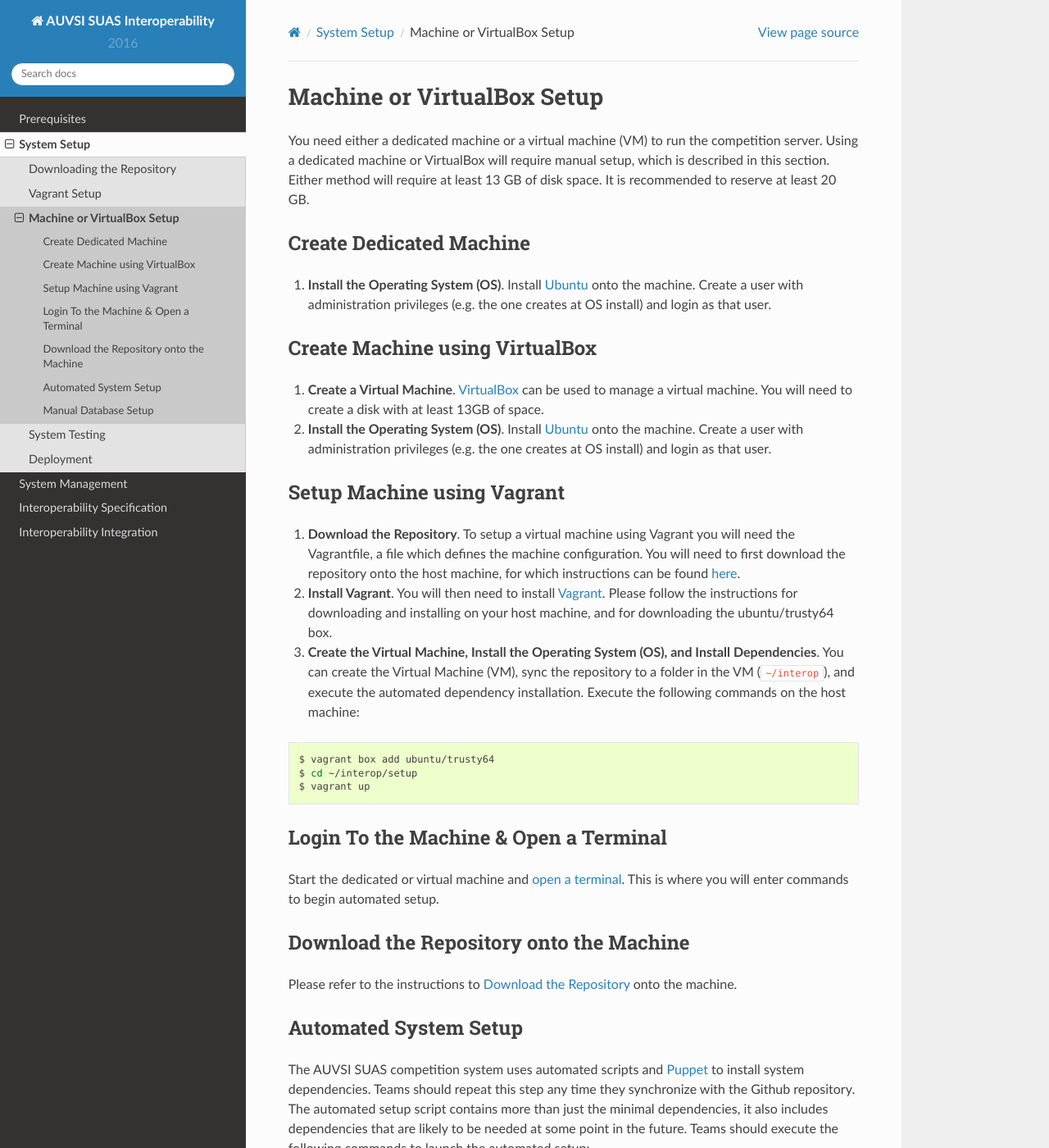
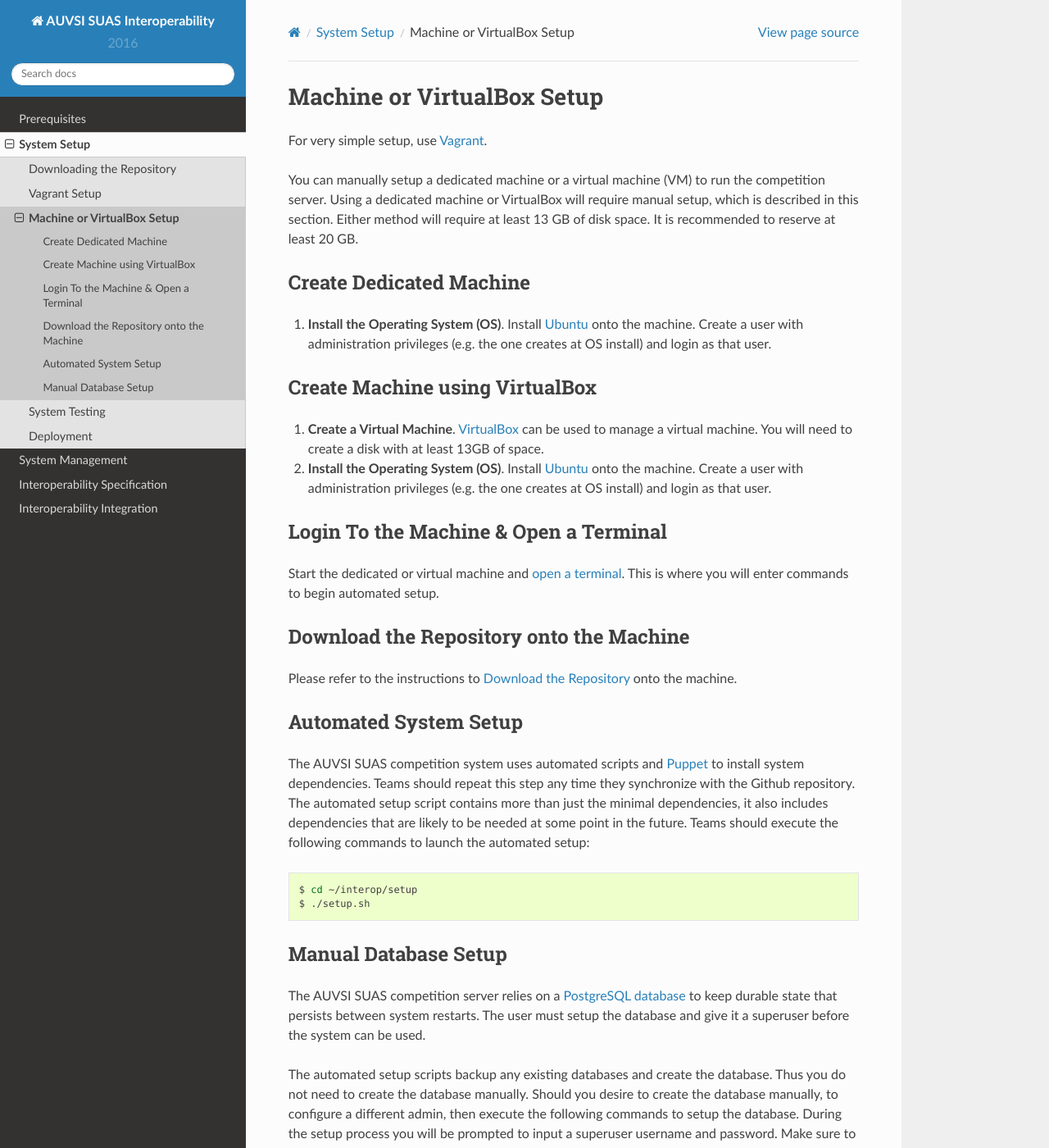
Before and after one commit to williamstern/interop, a Sphinx documentation site: the page built from docs/setup/machine_or_vm.rst, in a window 1280 px wide and 1400 px high. Shown: the whole window at 82% size. Built offline with Sphinx 7.4.7 and the Read the Docs theme 2.0.0, drawn with Linux system fonts in a browser that asks for light colours; some of the changed text lies outside the part shown.

Commit message:
Documentation update
Several parts of the documentation are out-of-date and incorrect.
Correct them.

There is also some missing information, such as the default username and
password to document,

```diff
--- a/docs/management/debugging.rst
+++ b/docs/management/debugging.rst
@@ -6,7 +6,7 @@ Server Log File
 
 The competition server logs important events and debug information to a
 temporary log file. The server writes useful debugging information to
-``/var/log/apache2/auvsi_suas_server.debug.log``. Users can inspect this file
+``/var/log/apache2/interop_server_error.log``. Users can inspect this file
 during or after competition server execution to debug interoperability. For
 example, if your implementation is getting denied due to invalid user
 credentials, the log will contain a message stating such and what request
@@ -16,13 +16,13 @@ You can print out the file with the command:
 
 .. code-block:: bash
 
-    $ cat /var/log/apache2/auvsi_suas_server.debug.log
+    $ cat /var/log/apache2/interop_server_error.log
 
 You can watch changes to the file live with the command:
 
 .. code-block:: bash
 
-    $ tail -f /var/log/apache2/auvsi_suas_server.debug.log
+    $ tail -f /var/log/apache2/interop_server_error.log
 
 Evaluation Export CSV
 ---------------------
--- a/docs/setup/machine_or_vm.rst
+++ b/docs/setup/machine_or_vm.rst
@@ -1,11 +1,12 @@
 Machine or VirtualBox Setup
 ===========================
 
-You need either a dedicated machine or a virtual machine (VM) to run the
-competition server. Using a dedicated machine or VirtualBox will require
-manual setup, which is described in this section. Either method will
-require at least 13 GB of disk space. It is recommended to reserve at
-least 20 GB.
+For very simple setup, use :doc:`Vagrant <vagrant>`.
+
+You can manually setup a dedicated machine or a virtual machine (VM) to run the
+competition server. Using a dedicated machine or VirtualBox will require manual
+setup, which is described in this section. Either method will require at least
+13 GB of disk space. It is recommended to reserve at least 20 GB.
 
 Create Dedicated Machine
 ------------------------
@@ -23,31 +24,6 @@ Create Machine using VirtualBox
 #. **Install the Operating System (OS)**. Install :doc:`/prerequisites/ubuntu`
    onto the machine. Create a user with administration privileges (e.g.
    the one creates at OS install) and login as that user.
-
-Setup Machine using Vagrant
----------------------------
-
-#. **Download the Repository**. To setup a virtual machine using Vagrant
-   you will need the Vagrantfile, a file which defines the machine
-   configuration. You will need to first download the repository onto
-   the host machine, for which instructions can be found
-   :doc:`here <downloading>`.
-#. **Install Vagrant**. You will then need to install
-   `Vagrant <https://www.vagrantup.com/>`__. Please follow the
-   instructions for downloading and installing on your host machine, and
-   for downloading the ubuntu/trusty64 box.
-#. **Create the Virtual Machine, Install the Operating System (OS), and
-   Install Dependencies**. You can create the Virtual Machine (VM), sync
-   the repository to a folder in the VM
-   (``~/interop``), and execute the automated
-   dependency installation. Execute the following commands on the host
-   machine:
-
-.. code-block:: bash
-
-    $ vagrant box add ubuntu/trusty64
-    $ cd ~/interop/setup
-    $ vagrant up
 
 Login To the Machine & Open a Terminal
 --------------------------------------
@@ -81,8 +57,8 @@ setup:
 Manual Database Setup
 ---------------------
 
-The AUVSI SUAS competition server relies on a `SQLite
-database <http://www.sqlite.org/>`__ to keep durable state that persists
+The AUVSI SUAS competition server relies on a `PostgreSQL
+database <http://www.postgres.org/>`__ to keep durable state that persists
 between system restarts. The user must setup the database and give it a
 superuser before the system can be used.
 
--- a/docs/setup/testing.rst
+++ b/docs/setup/testing.rst
@@ -3,7 +3,7 @@ System Testing
 
 The interoperability software comes with many tests to evaluate the system. You
 should execute these tests after you have installed the system, or after any
-code updates (git pull). If the tests do not pass then you will likely have
+code updates (``git pull``). If the tests do not pass then you will likely have
 trouble testing your interoperability implementation.
 
 To run the tests execute the following commands:
--- a/docs/setup/vagrant.rst
+++ b/docs/setup/vagrant.rst
@@ -18,4 +18,5 @@ Using Vagrant makes setup quite simple.
 This will create a virtual machine (VM), map the VM ports to the host
 ports, and perform the automated system setup (dependencies, database,
 Apache, etc.). Once you execute these commands and the machine is setup,
-you should be able to access the competition server at localhost:80.
+you should be able to access the competition server from within the VM
+at http://localhost, or from the host at http://localhost:8000.
```
Also changed, not shown: other parts of docs/setup/machine_or_vm.rst (+1 -0 lines), docs/management/configure_manage.rst (+22 -0 lines), docs/management/start_stop.rst (+23 -8 lines).
